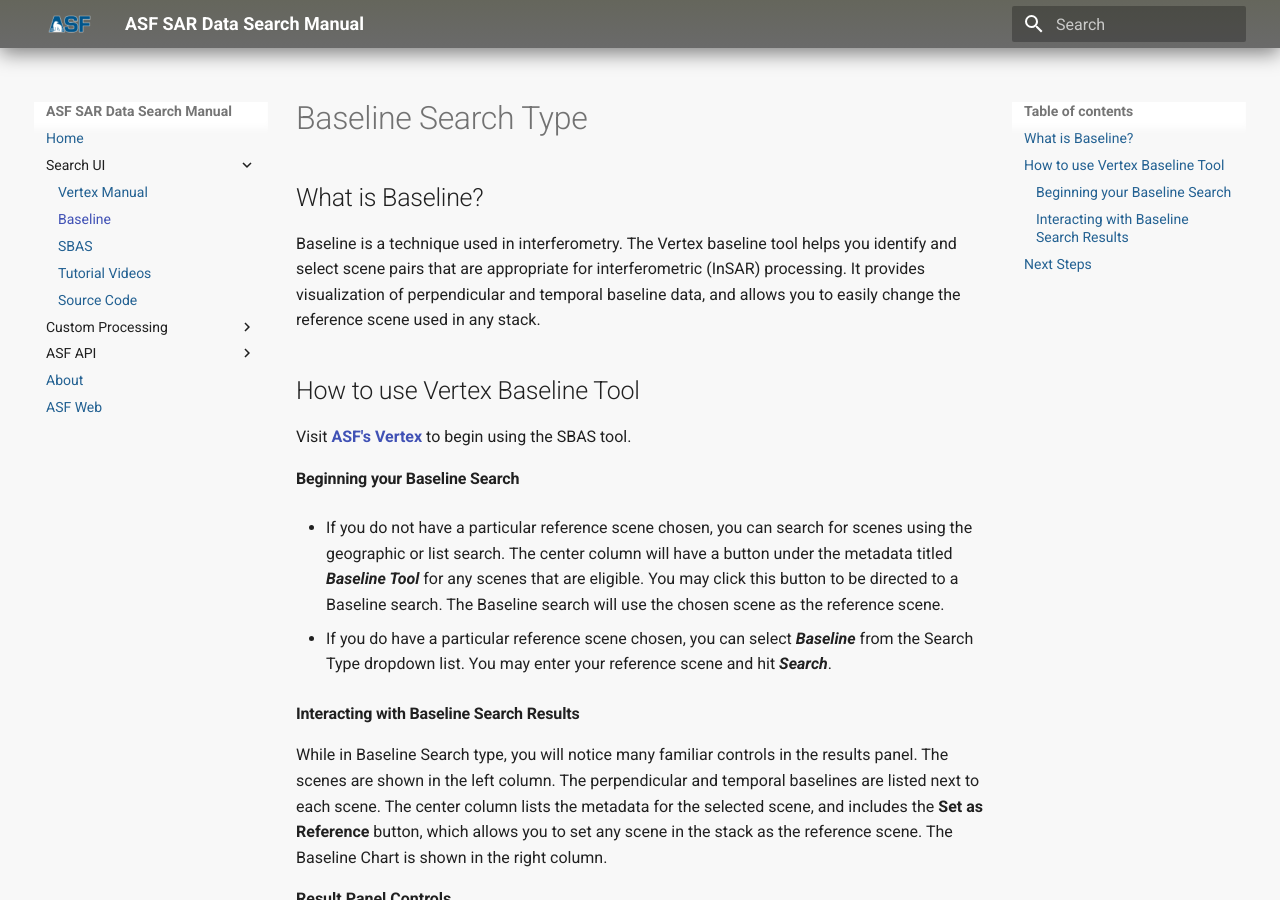
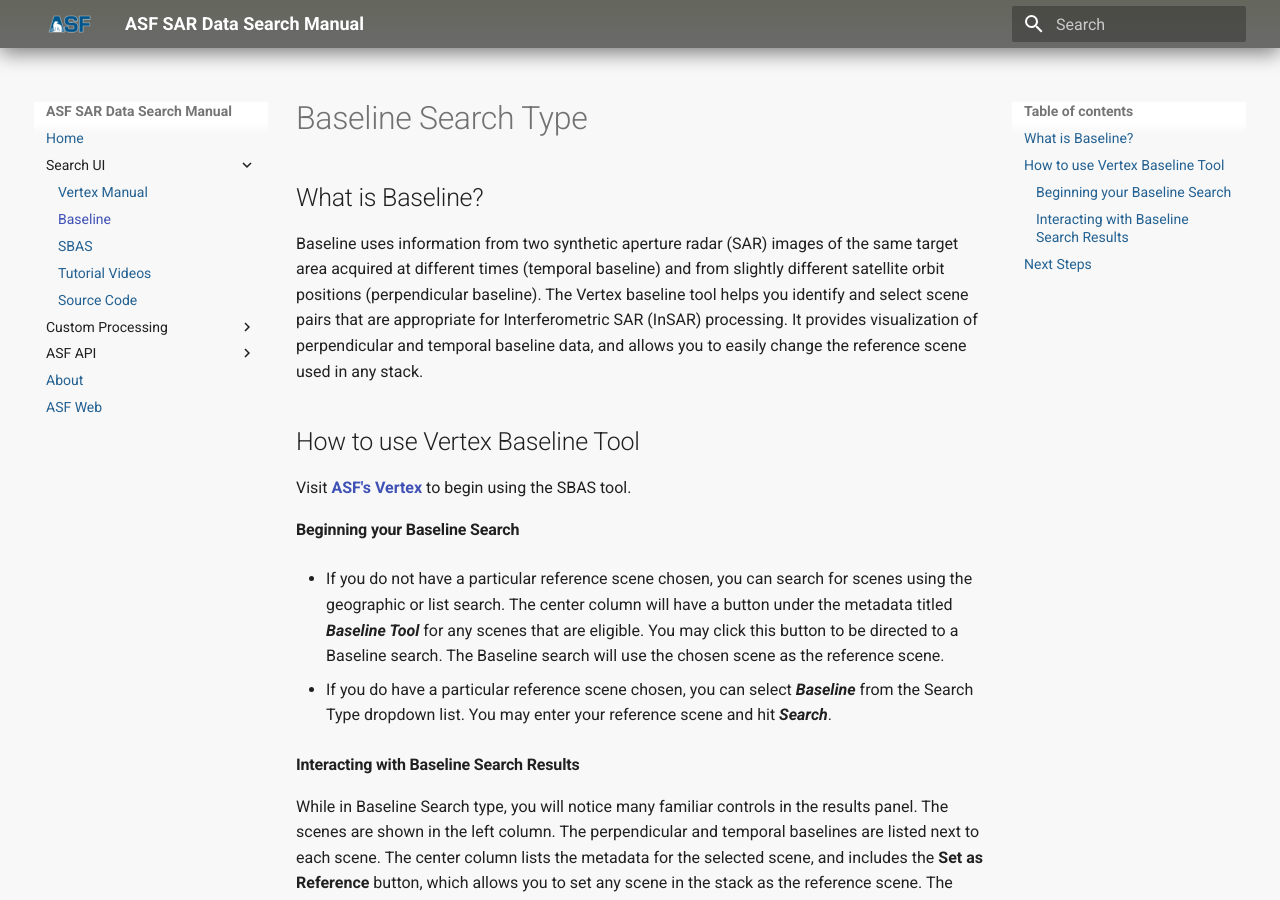
Before and after one commit to asfadmin/Discovery-asf-data-search-manual, an MkDocs documentation site: the page built from markdown-docs/vertex/baseline.md, in a window 1280 px wide and 900 px high. Built offline with MkDocs 1.6.1 and Material for MkDocs 9.7.7, drawn with Linux system fonts in a browser that asks for light colours.

Commit message:
Updated with Bill Hauer's suggestions

```diff
--- a/markdown-docs/vertex/baseline.md
+++ b/markdown-docs/vertex/baseline.md
@@ -1,7 +1,7 @@
 # Baseline Search Type
 
 ## What is Baseline?
-Baseline is a technique used in interferometry. The Vertex baseline tool helps you identify and select scene pairs that are appropriate for interferometric (InSAR) processing. It provides visualization of perpendicular and temporal baseline data, and allows you to easily change the reference scene used in any stack.
+Baseline uses information from two synthetic aperture radar (SAR) images of the same target area acquired at different times (temporal baseline) and from slightly different satellite orbit positions (perpendicular baseline). The Vertex baseline tool helps you identify and select scene pairs that are appropriate for Interferometric SAR (InSAR) processing. It provides visualization of perpendicular and temporal baseline data, and allows you to easily change the reference scene used in any stack.
 
 ## How to use Vertex Baseline Tool
 Visit **[ASF's Vertex](https://search.asf.alaska.edu)** to begin using the SBAS tool.
```
